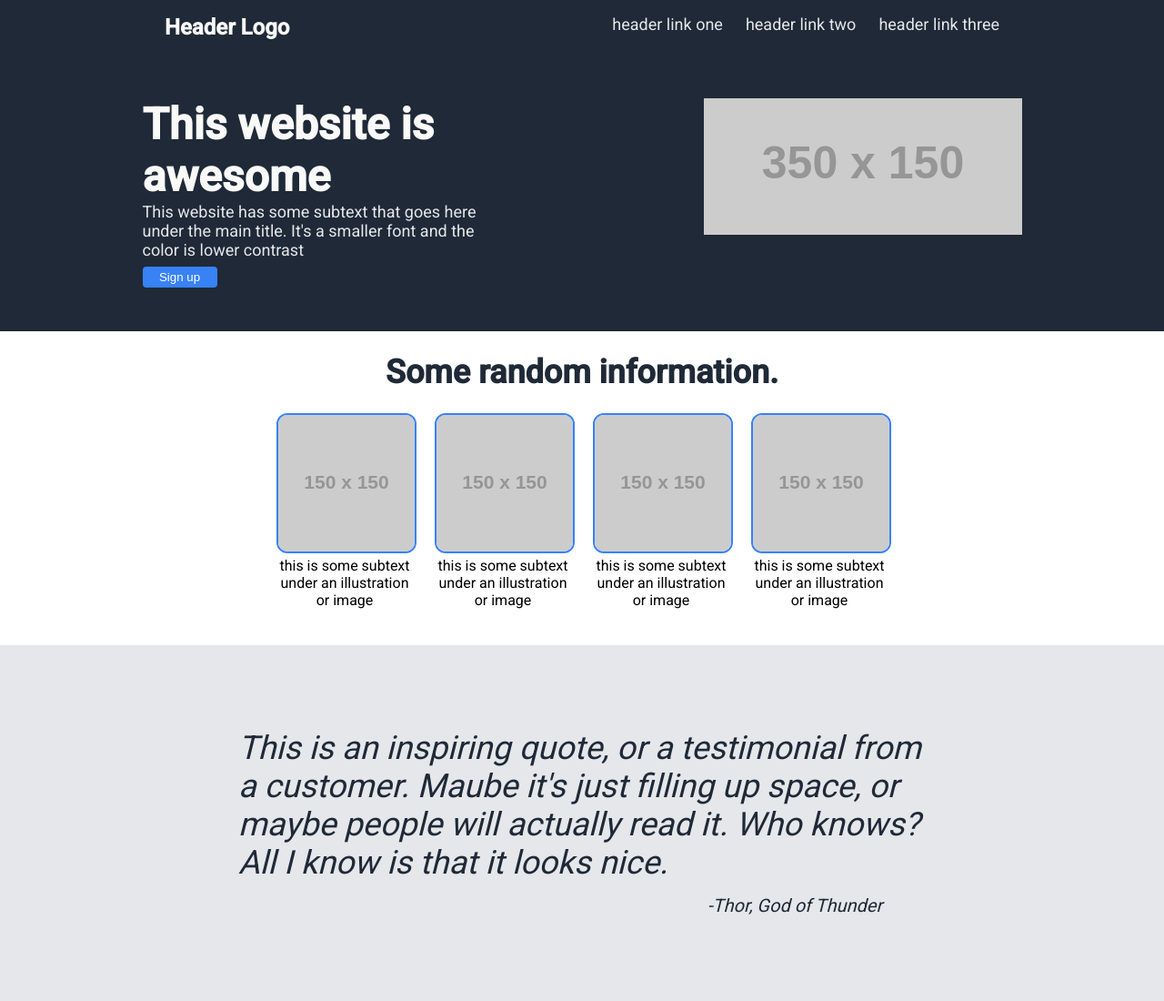
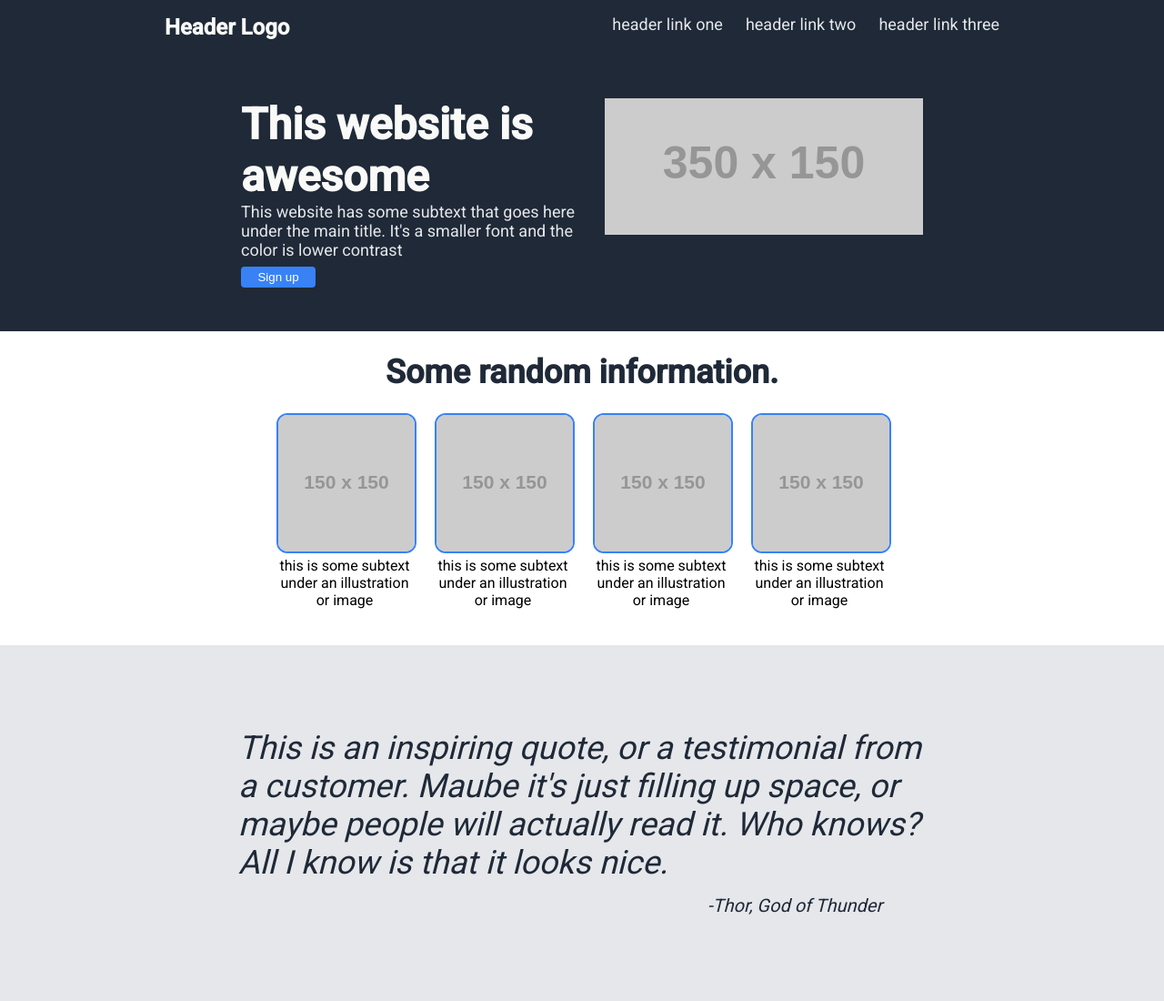
Before and after one commit to dylanjacob76/landing-page-top, a plain HTML site: page index.html in a window 1280 px wide. Shown: the top 1100 px of the page at 91% size. Drawn offline with Linux system fonts and the light colour scheme; placeholder pictures from the web are drawn by us.

Commit message:
final touches for the layout

```diff
--- a/assets/style.css
+++ b/assets/style.css
@@ -4,7 +4,6 @@
     margin: 0;
     padding: 0;
     box-sizing: border-box;
-    /* border: 1px solid black; */
 }
 
 .container {
@@ -16,8 +15,6 @@
 
 
 /* HEADER CONTENT HERE */
-/* FIXME: header and hero don't line up correctly */
-
 header {
     display: flex;
     justify-content: space-around;
@@ -53,11 +50,17 @@ header {
 /* HERO CONTENT HERE  */
 .hero-section {
     display: flex;
-    justify-content: space-around;
+    justify-content: center;
     width: 100%;
     padding: 48px;
     background-color: #1f2937;
     color: #fff;
+}
+
+.hero-content {
+    display: flex;
+    justify-content: center;
+    max-width: 800px;
 }
 
 .sign-up {
@@ -130,7 +133,7 @@ header {
     font-style: italic;
     color: #1f2937;
     padding: 92px;
-    max-width: 940px; /* could this work for the header and hero?*/
+    max-width: 940px;
 }
 
 .author {
--- a/index.html
+++ b/index.html
@@ -30,14 +30,17 @@
             </div>
         </header>
         <div class="hero-section">
+            <div class="hero-content">
                 <div class="sign-up">
                     <h2>This website is awesome</h2>
-                <p>This website has some subtext that goes here under the main title. It's a smaller font and the color
+                    <p>This website has some subtext that goes here under the main title. It's a smaller font and the
+                        color
                         is lower contrast</p>
                     <button>Sign up</button>
                 </div>
                 <div class="sign-up-img">
                     <img src="https://via.placeholder.com/350x150" alt="placeholder">
+                </div>
             </div>
         </div>
         <div class="info-section">
```
Lines whose indentation alone changed are shown as unchanged.
